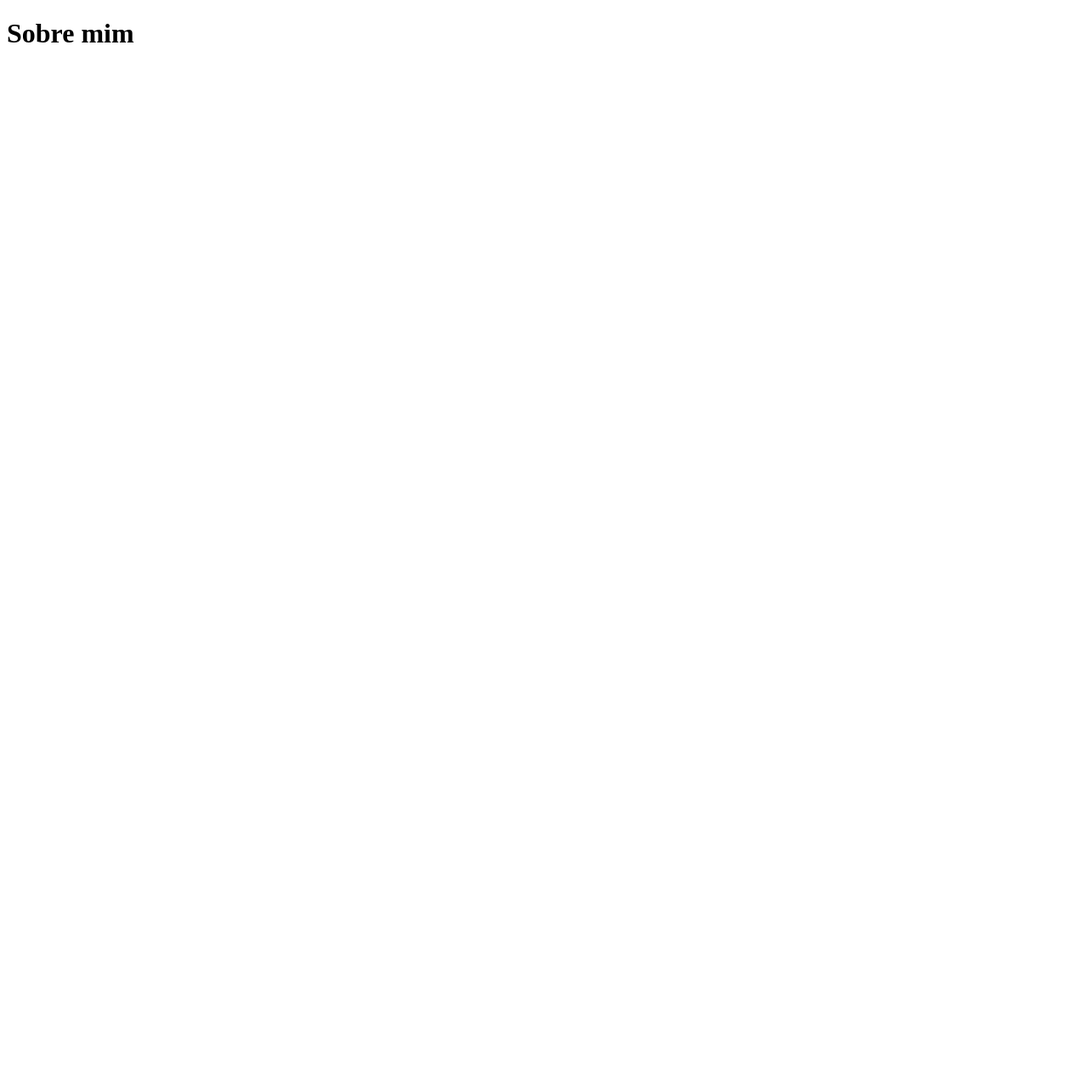
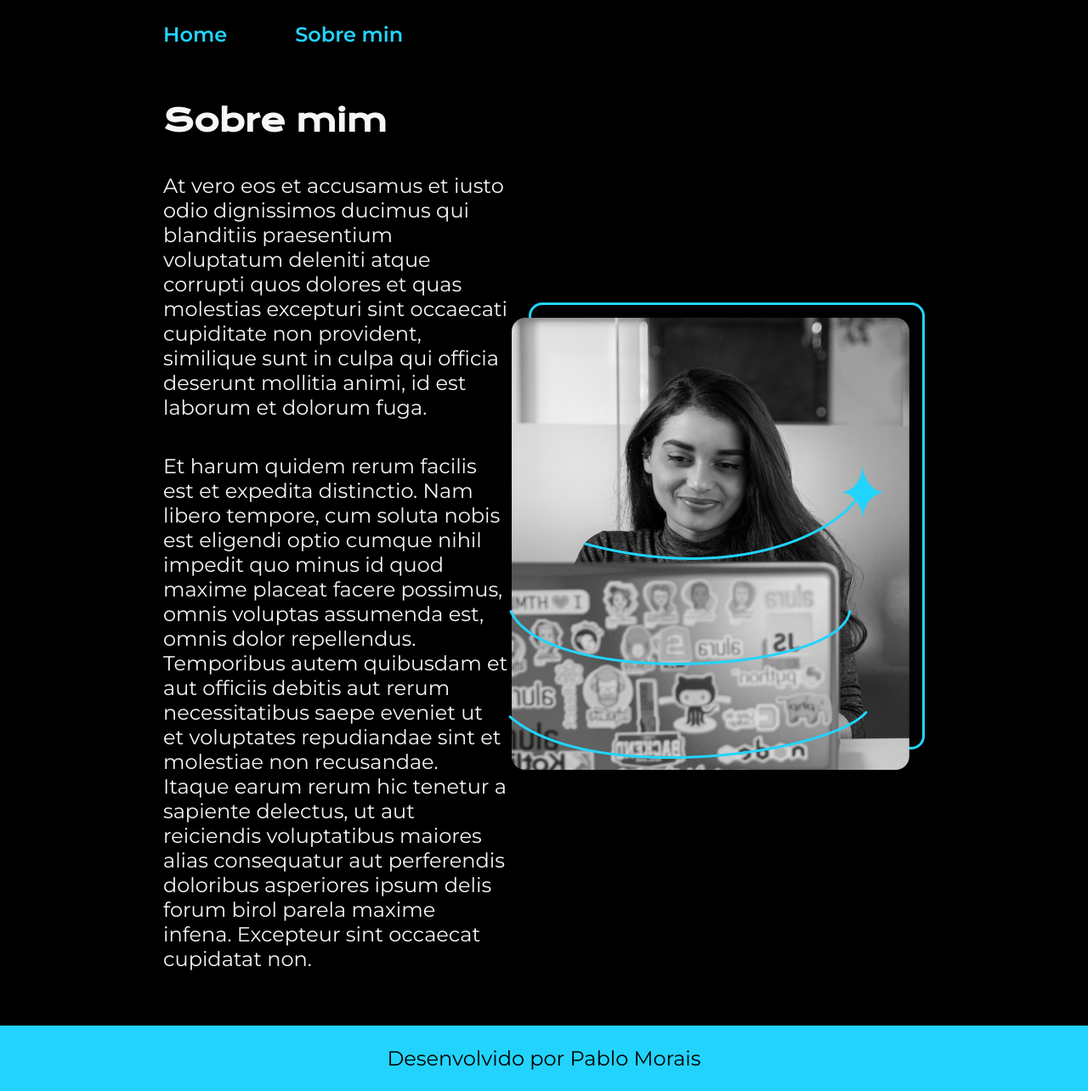
Before and after one commit to PabloMorais10/ALURA-PORTIFOLIO, a plain HTML site: page about.html in a window 1280 px wide. Shown: the whole page at 85% size. Before the commit the page ends 800 px from the top, so only its background shows below. Drawn offline with nearby package versions, Linux system fonts and the light colour scheme.

Commit message:
aplicando variaveis nas cores

```diff
--- a/about.html
+++ b/about.html
@@ -5,17 +5,30 @@
   <meta http-equiv="X-UA-Compatible" content="IE=edge">
   <meta name="viewport" content="width=device-width, initial-scale=1.0">
   <title>Sobre mim</title>
+<link rel="stylesheet" href="assets/style/style.css">
+
 </head>
 
 <body>
-  <header>
+  <header class="cabecalho">
+    <nav class="cabecalho__menu">
+      <a class="cabecalho__menu__link" href="index.html">Home</a>
+      <a class="cabecalho__menu__link" href="about.html">Sobre min</a>
+    </nav>
+  </header>
 
-  </header>
-  <main>
-    <h1>Sobre mim</h1>
+  <main class="apresentacao">
+    <section class="apresentacao__conteudo">
+      <h1 class="apresentacao__conteudo__titulo">Sobre mim</h1>
+      <p class="apresentacao__conteudo__texto">At vero eos et accusamus et iusto odio dignissimos ducimus qui blanditiis praesentium voluptatum deleniti atque corrupti quos dolores et quas molestias excepturi sint occaecati cupiditate non provident, similique sunt in culpa qui officia deserunt mollitia animi, id est laborum et dolorum fuga.</p>
+      <p class="apresentacao__conteudo__texto">Et harum quidem rerum facilis est et expedita distinctio. Nam libero tempore, cum soluta nobis est eligendi optio cumque nihil impedit quo minus id quod maxime placeat facere possimus, omnis voluptas assumenda est, omnis dolor repellendus. Temporibus autem quibusdam et aut officiis debitis aut rerum necessitatibus saepe eveniet ut et voluptates repudiandae sint et molestiae non recusandae. Itaque earum rerum hic tenetur a sapiente delectus, ut aut reiciendis voluptatibus maiores alias consequatur aut perferendis doloribus asperiores ipsum delis forum birol parela maxime infena. Excepteur sint occaecat cupidatat non.</p>
+
+    </section>
+    <img src="assets/imagens/foto.png" alt="">
   </main>
-  <footer>
 
+  <footer class="rodape">
+    <p class="rodape__texto">Desenvolvido por Pablo Morais</p>
   </footer>
 
 </body>
--- a/assets/style/style.css
+++ b/assets/style/style.css
@@ -1,10 +1,16 @@
 @import url('https://fonts.googleapis.com/css2?family=Krona+One&family=Montserrat:wght@400;600&display=swap');
 @import url(reset.css);
 
+:root {
+  --cor-primaria: #000000;
+  --cor-secundaria: #f6f6f6;
+  --cor-terciaria: #22d4fd;
+}
+
 body {
   box-sizing: border-box;
-  background-color: #000;
-  color: #F6F6F6;
+  background-color: var(--cor-primaria);
+  color: var(--cor-secundaria);
 }
 
 .cabecalho {
@@ -20,7 +26,7 @@ body {
   font-family: 'Montserrat', sans-serif;
   font-size: 24px;
   font-weight: 600;
-  color: #22d4fd;
+  color: var(--cor-terciaria);
   text-decoration: none;
 }
 
@@ -44,7 +50,7 @@ body {
 }
 
 .titulo-destaque {
-  color: #22d4fd;
+  color: var(--cor-terciaria);
 }
 
 .apresentacao__conteudo__texto {
@@ -77,22 +83,22 @@ body {
   font-size: 24px;
   border-radius: 8px;
   text-align: center;
-  border: 2px solid #22d4fd;
-  color: #F6F6F6;
+  border: 2px solid var(--cor-terciaria);
+  color: var(--cor-secundaria);
   font-family: 'Montserrat', sans-serif;
   font-weight: 600;
   text-decoration: none;
 }
 
 .apresentacao__links__link:hover {
-  background-color: #272727;
+  background-color: var(--cor-primaria);
 }
 
 .rodape {
   text-align: center;
   padding: 24px;
-  background-color: #22d4fd;
-  color: #000;
+  background-color: var(--cor-terciaria);
+  color: var(--cor-primaria);
   font-family: 'Montserrat', sans-serif;
   font-weight: 400;
   font-size: 24px;
```
